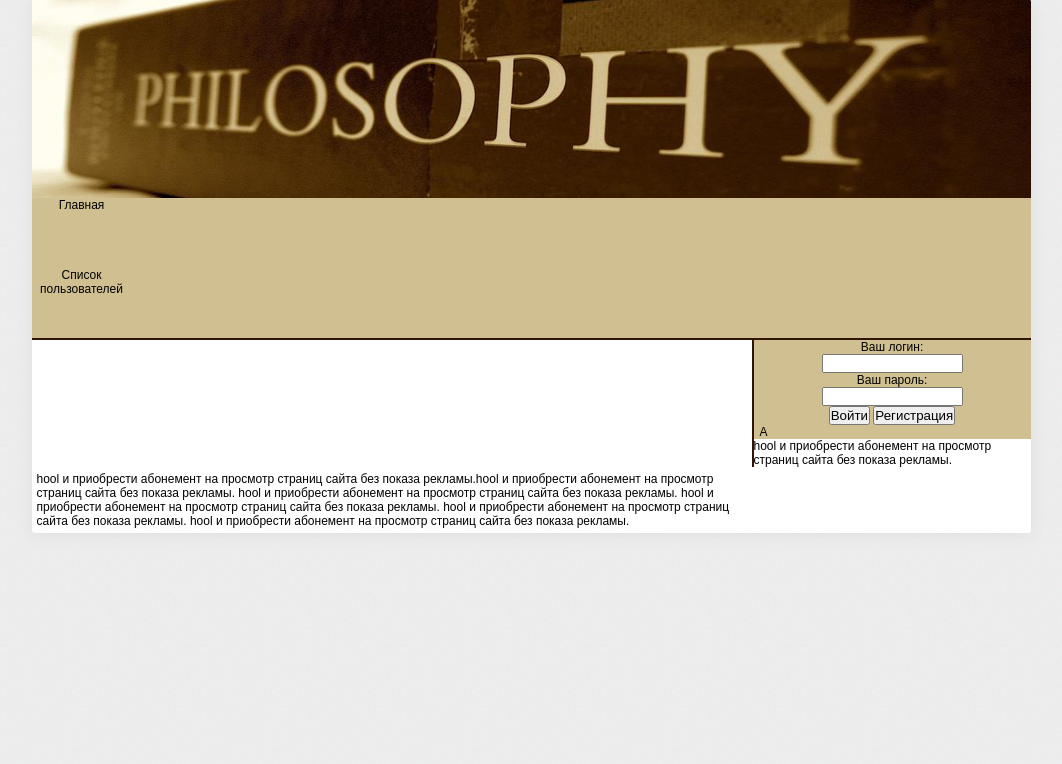
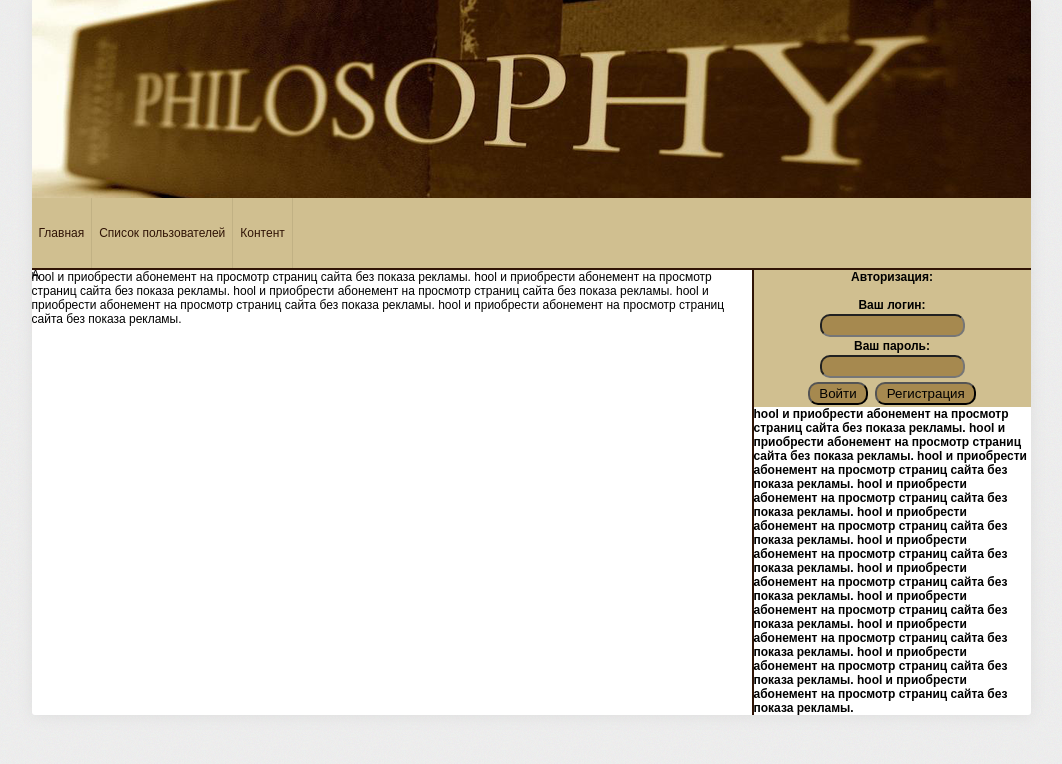
Before and after one commit to IVTsite/philosophysite, a PHP site: page /index.html in a window 1280 px wide. Shown: the part 36-800 px from the top of the page, without its empty margins (109-1171 px from the left). Run offline with PHP 8.4, Linux system fonts and the light colour scheme.

```diff
--- a/home/fil.ulstu.ru/www/css/main.css
+++ b/home/fil.ulstu.ru/www/css/main.css
@@ -47,23 +47,46 @@ a{
 	position: relative;
 }
 #menu {
+	height: 70px;
 	background: #d0bf90;
 	border-bottom: solid 2px #301406;
 }
-.items_menu {
-	position: relative;
+#item_menu {
 	height: 70px;
-	width: 100px;
-	text-align: center;
+}
+#item_menu ul {
+	list-style: none;
+}
+#item_menu ul li {
+	float: left;
+
+	border-right: solid 1px #c1b184;
+
+}
+#item_menu ul li a {
+	color: #301406;
+	line-height: 70px;
+	padding: 0 7px;
+	display: block;
+}
+#item_menu ul li a:hover{
+	background: #d7c499;
 }
 #hide {
 	cursor: pointer;
 	width: 20px;
 	left: 0;
 	bottom: 0;
+	border: #a6894f;
 }
 #left_panel {
-	width: 722px;
-	padding: 5px;
+	width: 720px;
 	float: left;
 }
+.shr {
+	 border-radius: 10px;
+    background: #a6894f;
+    padding: 2px;
+    margin: 2px;
+	cursor: pointer;
+}
--- a/home/fil.ulstu.ru/www/index.html
+++ b/home/fil.ulstu.ru/www/index.html
@@ -8,49 +8,65 @@
 </head>
 <body>
 <div id="page_align" class="b3radius">
+
 	<div id="header"></div>
 
-
 	<div id="menu">
-		<div class="items_menu">
-		Главная
-		</div>
-		<div class="items_menu">
-		Список пользователей
-		</div>
-	</div>
-	<div id="right_panel">
-	<div id="reg">
-	<div id="reg_nav" class="avtor">
-		<form method="post">
-                <p>
-                    Ваш логин:<br>
-                    <input name="login" type="text" size="15" maxlength="15">
-                </p>
-                <p>
-                    Ваш пароль:<br>
-                    <input name="password" type="password" size="15" maxlength="15">
-                </p>
-                <p>
-                    <input type="submit" name="submit" value="Войти">
-                    <input type="button" value="Регистрация" onclick="reg();">
-                </p></form>
-
-	</div>
+		<div id="item_menu">
+			<ul>
+			<li><a href="#">Главная</a></li>
+			<li><a href="#">Список пользователей</a></li>
+			<li><a href="#">Контент</a></li>
+			</ul>
 	<div id="hide">
 	A
 	</div>
+		</div>
+
 	</div>
+	<div id="left_panel">
 	hool и приобрести абонемент на просмотр страниц сайта без показа рекламы.
-	</div>
-
-	<div id="left_panel">
-	hool и приобрести абонемент на просмотр страниц сайта без показа рекламы.hool и приобрести абонемент на просмотр страниц сайта без показа рекламы.
 	hool и приобрести абонемент на просмотр страниц сайта без показа рекламы.
 	hool и приобрести абонемент на просмотр страниц сайта без показа рекламы.
 	hool и приобрести абонемент на просмотр страниц сайта без показа рекламы.
 	hool и приобрести абонемент на просмотр страниц сайта без показа рекламы.
 	</div>
+	<div id="right_panel">
+	<div id="reg" class="avtor">
+		<form method="post">
+				<b>Авторизация:
+				<br>
+				<br>
+                <p>
+                    <b>Ваш логин:<br>
+                    <input name="login" type="text" class="shr" size="15" maxlength="15">
+                </p>
+                <p>
+                    <b>Ваш пароль:<br>
+                    <input name="password" type="password" class="shr" size="15" maxlength="15">
+                </p>
+                <p>
+                    <input type="submit" name="submit" class="shr" value="  Войти  ">
+                    <input type="button" class="shr" value="  Регистрация  " onclick=" ">
+                </p></form>
+
+
+	</div>
+	hool и приобрести абонемент на просмотр страниц сайта без показа рекламы.
+	hool и приобрести абонемент на просмотр страниц сайта без показа рекламы.
+	hool и приобрести абонемент на просмотр страниц сайта без показа рекламы.
+	hool и приобрести абонемент на просмотр страниц сайта без показа рекламы.
+	hool и приобрести абонемент на просмотр страниц сайта без показа рекламы.
+	hool и приобрести абонемент на просмотр страниц сайта без показа рекламы.
+	hool и приобрести абонемент на просмотр страниц сайта без показа рекламы.
+	hool и приобрести абонемент на просмотр страниц сайта без показа рекламы.
+	hool и приобрести абонемент на просмотр страниц сайта без показа рекламы.
+	hool и приобрести абонемент на просмотр страниц сайта без показа рекламы.
+	hool и приобрести абонемент на просмотр страниц сайта без показа рекламы.
+	</div>
+
+
+
 </div>
 </body>
 </html>
```
